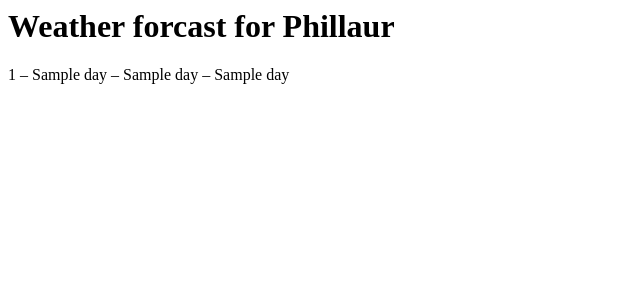
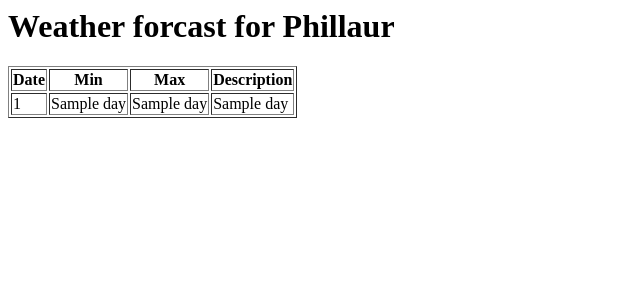
Before and after one commit to chrisjcox79/WeatherApp, a Flask app: template templates/index.html in a window 1280 px wide. Shown: the top 300 px of the page, without its empty margins (0-640 px from the left). Run offline with Flask 2, Linux system fonts and the light colour scheme; the template is opened without the code that fills it: most values are stand-ins (such as "Sample title", 1, 10 or a date in 2020).

Commit message:
created table from logic in jinja tempalte

```diff
--- a/templates/index.html
+++ b/templates/index.html
@@ -4,13 +4,19 @@
 	</head>
 	<body>
 		<h1>Weather forcast for Phillaur</h1>
+		<table border = "1">
+			<tr>
+				<th> Date</th><th>Min</th><th>Max</th>
+					<th>Description</th>
+			</tr>
+
 		{% for day in forcast_list %}
-		{% if day[3] == "moderate rain" %}
-		<p><font color="green">{{day[0]}} &ndash; {{day[1]}} &ndash; {{day[2]}} &ndash;
-			{{day[3]}}</font></p>
-		{% else %}
-	<p>{{day[0]}} &ndash; {{day[1]}} &ndash; {{day[2    ]}} &ndash;  {{day[3]}}</p>
-		{% endif %}
-	{% endfor %}
+		<tr>
+			<td>{{day[0]}}</td>
+			<td>{{day[1]}}</td>
+			<td>{{day[2]}}</td>
+			<td>{{day[3]}}</td>
+		</tr>
+		{% endfor %}
 	</body>
 </html>
```
